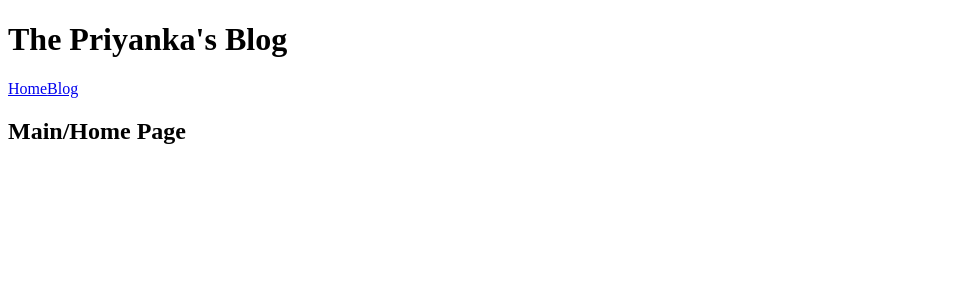
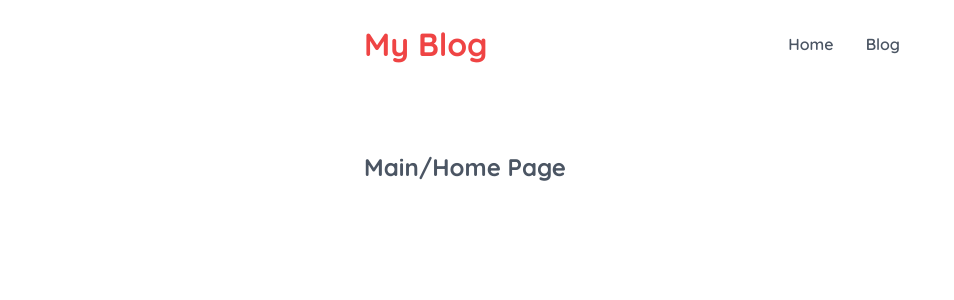
Before and after one commit to prajapati-priyanka/learning-react, a React (Create React App) app in the folder myapp/: page / in a window 1280 px wide. Shown: the top 300 px of the page, without its empty margins (0-954 px from the left). Built offline with nearby package versions, Linux system fonts and the light colour scheme.

Commit message:
feat: added stylesheet

```diff
--- a/myapp/src/Navbar.js
+++ b/myapp/src/Navbar.js
@@ -3,7 +3,7 @@ function Navbar(){
     return(
 
         <div className= "navbar">
-        <h1>The Priyanka's Blog</h1>
+        <h1>My Blog</h1>
         <div className="links">
           <a href="/">Home</a>
           <a href="/">Blog</a>
--- a/myapp/src/index.css
+++ b/myapp/src/index.css
@@ -1,13 +1,58 @@
-body {
-  margin: 0;
-  font-family: -apple-system, BlinkMacSystemFont, 'Segoe UI', 'Roboto', 'Oxygen',
-    'Ubuntu', 'Cantarell', 'Fira Sans', 'Droid Sans', 'Helvetica Neue',
-    sans-serif;
-  -webkit-font-smoothing: antialiased;
-  -moz-osx-font-smoothing: grayscale;
+@import url('https://fonts.googleapis.com/css2?family=Quicksand:wght@600;700&display=swap');
+
+:root{
+  --primary-color :#EF4444;
+  --seconadry-color:#4B5563;
 }
 
-code {
-  font-family: source-code-pro, Menlo, Monaco, Consolas, 'Courier New',
-    monospace;
+
+*{
+  margin:0px;
+  padding: 0px;
+ box-sizing: border-box;
 }
+
+.app{
+  font-family: 'Quicksand', sans-serif;
+  color: var(--seconadry-color);
+}
+.navbar{
+
+  display:flex;
+  align-items: center;
+ max-width: 600px;
+
+
+  padding: 1.5rem;
+  margin: 0 auto;
+
+
+
+}
+.navbar h1{
+     color: var(--primary-color);
+
+
+}
+.links{
+ margin-left: auto;
+
+}
+.links a {
+  color:var(--seconadry-color);
+  text-decoration: none;
+  cursor:pointer;
+  padding:0 1rem;
+
+}
+.links a:hover{
+  color: var(--primary-color);
+}
+.content {
+  display:flex;
+  /* justify-content: center; */
+  align-items: center;
+  max-width: 600px;
+  margin: 2.5rem auto;
+  padding:1.5rem;
+}
--- a/myapp/src/index.js
+++ b/myapp/src/index.js
@@ -1,5 +1,6 @@
 import React from "react";
 import ReactDOM from "react-dom";
+import "./index.css"
 import App from "./App";
 
 
```
